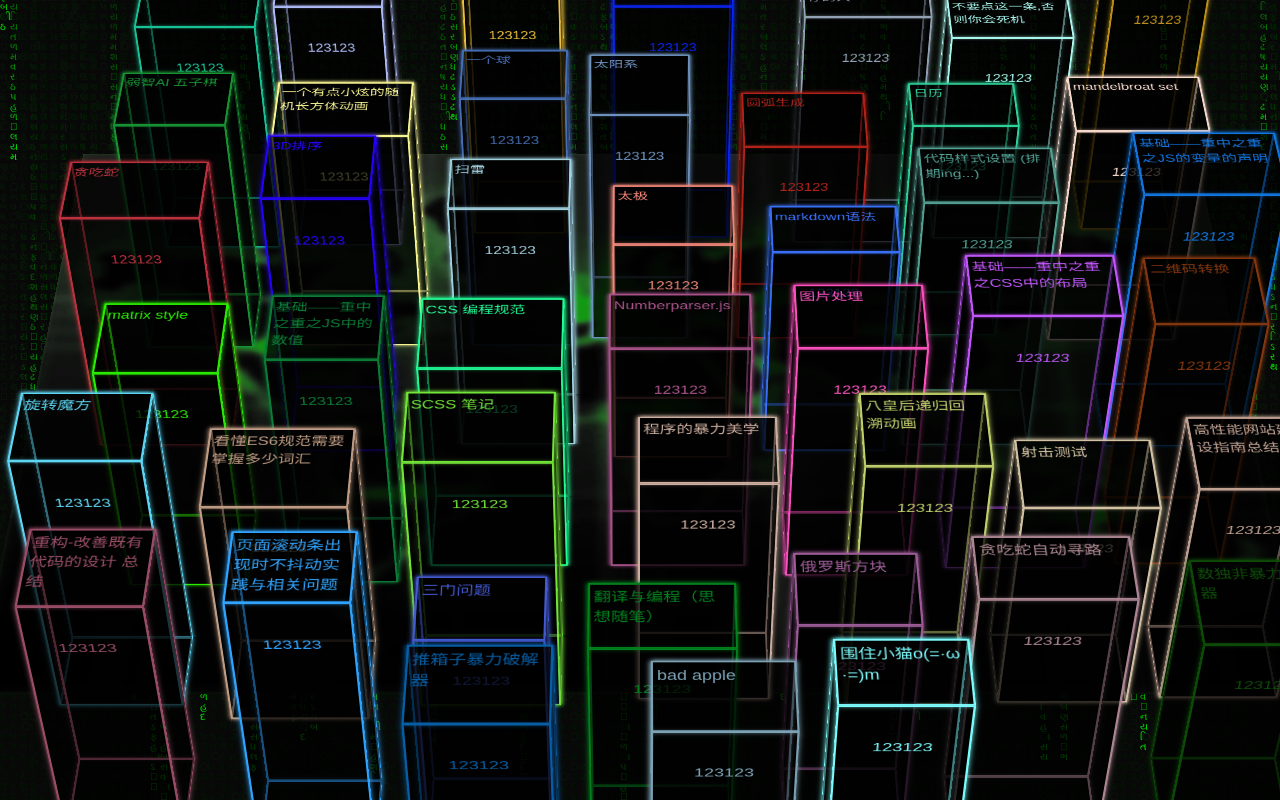
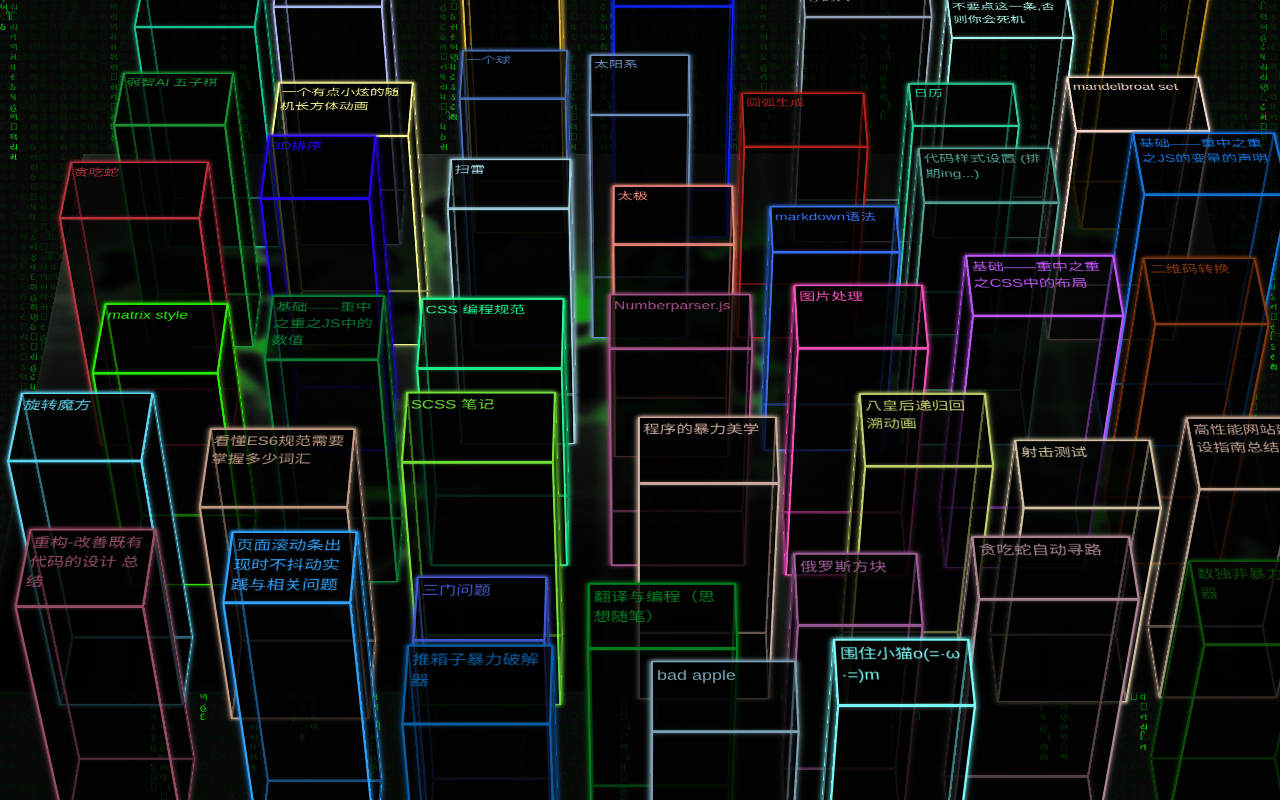
Before and after one commit to Vivomo/my-kingdom, a React app: page / in a window 1280 px wide. Built offline with nearby package versions, Linux system fonts and the light colour scheme; a small style sheet from the web is missing.

Commit message:
设置 building个性icon

```diff
--- a/src/components/building/Building.js
+++ b/src/components/building/Building.js
@@ -1,5 +1,7 @@
 import React from 'react';
 import './index.scss'
+
+import cfg from './config';
 
 const Building = (props) => {
     let planeStyle = {
@@ -12,7 +14,18 @@ const Building = (props) => {
     };
     return (
         <div style={planeStyle} className="building">
-            <div className="wall front"><div className="inner-box">123<i className="iconfont icon-youxi"/>123</div></div>
+            <div className="wall front">
+                <div className="inner-box">
+                {
+                    cfg[props.name] && cfg[props.name].type ?
+                        (
+                            <i className={`iconfont ${cfg[props.name].content}`}/>
+                        )
+                        :
+                        null
+                }
+                </div>
+            </div>
             <div className="wall back"><div className="inner-box"> </div></div>
             <div className="wall up"><div className="inner-box">{props.title}</div></div>
             <div className="wall bottom"><div className="inner-box"> </div></div>
--- /dev/null
+++ b/src/components/building/config.js
@@ -0,0 +1,56 @@
+const icon = Symbol();
+const cfg = {
+    'surround-cat': {
+        content: 'icon-youxi',
+    },
+    'sort-3d': {content: 'icon-D'},
+    hanoi: {content: 'icon-diejia'},
+    // 'test-demo': {content: ''},
+    'css-util': {content: 'icon-util'},
+    calendar: {content: 'icon-rili'},
+    // mandelbroat: {content: ''},
+    // duang: {content: ''},
+    // 'find-qq': {content: ''},
+    'kill-pc': {content: 'icon-duyao'},
+    search: {content: 'icon-soushuo'},
+    'random-cuboid': {content: 'icon-donghua'},
+    ball: {content: 'icon-donghua'},
+    Gobang: {content: 'icon-qi'},
+    'solar-system': {content: 'icon-taiyangxi'},
+    canvasToImg: {content: 'icon-yuanhu'},
+    cube: {content: 'icon-mofang'},
+    'to-qr-code': {content: 'icon-V'},
+    // snake: {content: ''},
+    minesweeper: {content: 'icon-saoleix'},
+    'blog-md-test': {content: 'icon-note'},
+    // 'set-code-style': {content: ''},
+    'variable-declaration-of-js': {content: 'icon-note'},
+    TaiChi: {content: 'icon-taiji'},
+    // 'matrix-style': {content: ''},
+    'number-of-js': {content: 'icon-note'},
+    'css-code-guide': {content: 'icon-note'},
+    'image-opt': {content: 'icon-picture'},
+    'layout-of-css': {content: 'icon-note'},
+    'word-count': {content: 'icon-note'},
+    scss: {content: 'icon-note'},
+    'high-performance-web-site': {content: 'icon-note'},
+    refactoring: {content: 'icon-note'},
+    'eight-queens': {content: ''},
+    'shoot-test': {content: 'icon-sheji'},
+    'three-door': {content: 'icon-men'},
+    'translate-program': {content: 'icon-biji'},
+    'css-remove-scroll-shake': {content: 'icon-note'},
+    tetris: {content: 'icon-youxi'},
+    'snake-auto': {content: 'icon-youxi'},
+    sudoku: {content: 'icon-V'},
+    'push-box': {content: 'icon-V'},
+    'bad-apple': {content: 'icon-shipin'}
+};
+
+for (let k in cfg) {
+    if (cfg[k].type === undefined) {
+        cfg[k].type = icon;
+    }
+}
+
+export default cfg;
--- a/src/components/k-map/KMap.js
+++ b/src/components/k-map/KMap.js
@@ -133,9 +133,11 @@ export default class KMap extends React.Component{
     }
 
     initBuildings() {
-        let buildings = Array.from(document.querySelectorAll('.post-list li'))
+        let nameReg = /([a-z0-9-]+)\.html$/i;
+        let buildings = Array.from(document.querySelectorAll('.post-list li a'))
                             .map(item => ({
                                 title: item.innerText,
+                                name: nameReg.exec(item.href)[1],
                                 width2D: 120 + randomInt(50),
                                 height2D: 80 + randomInt(40),
                                 height: 320 + randomInt(100),
```
